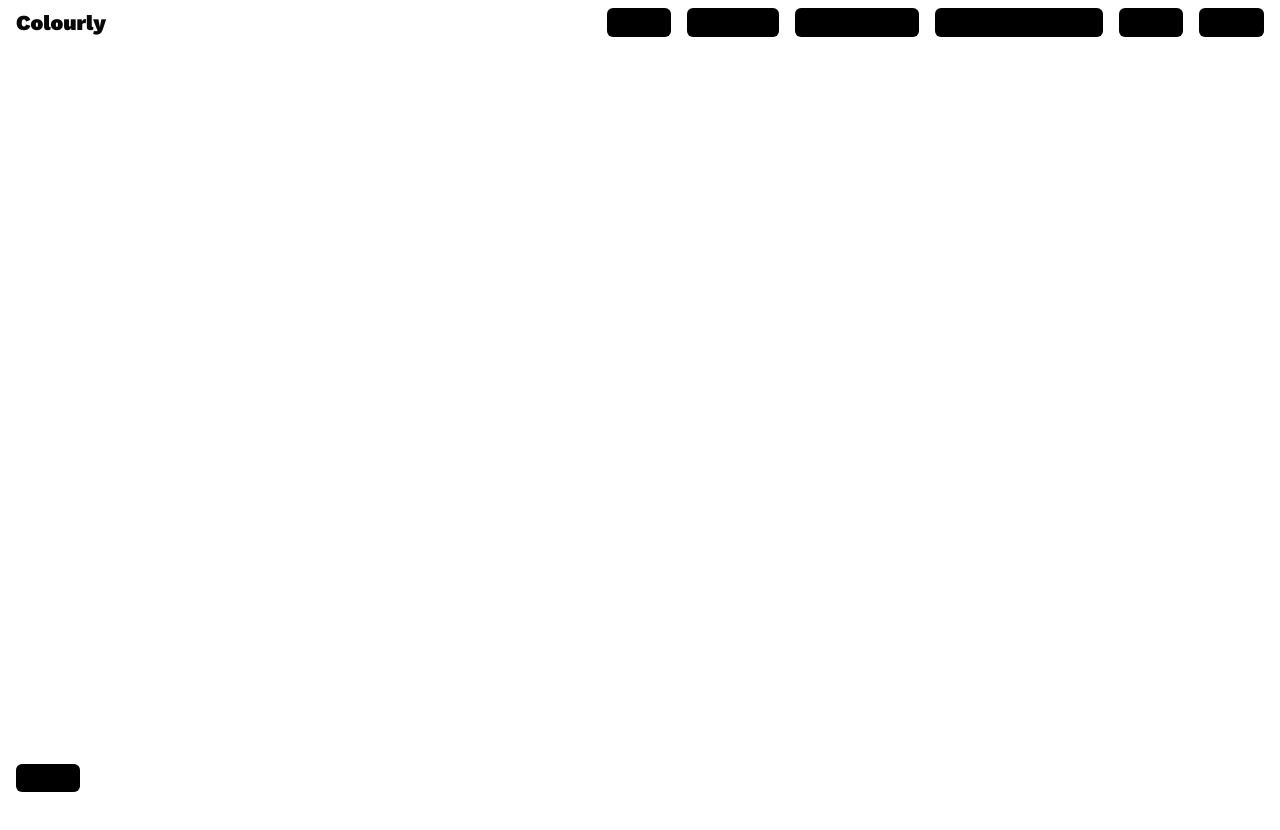
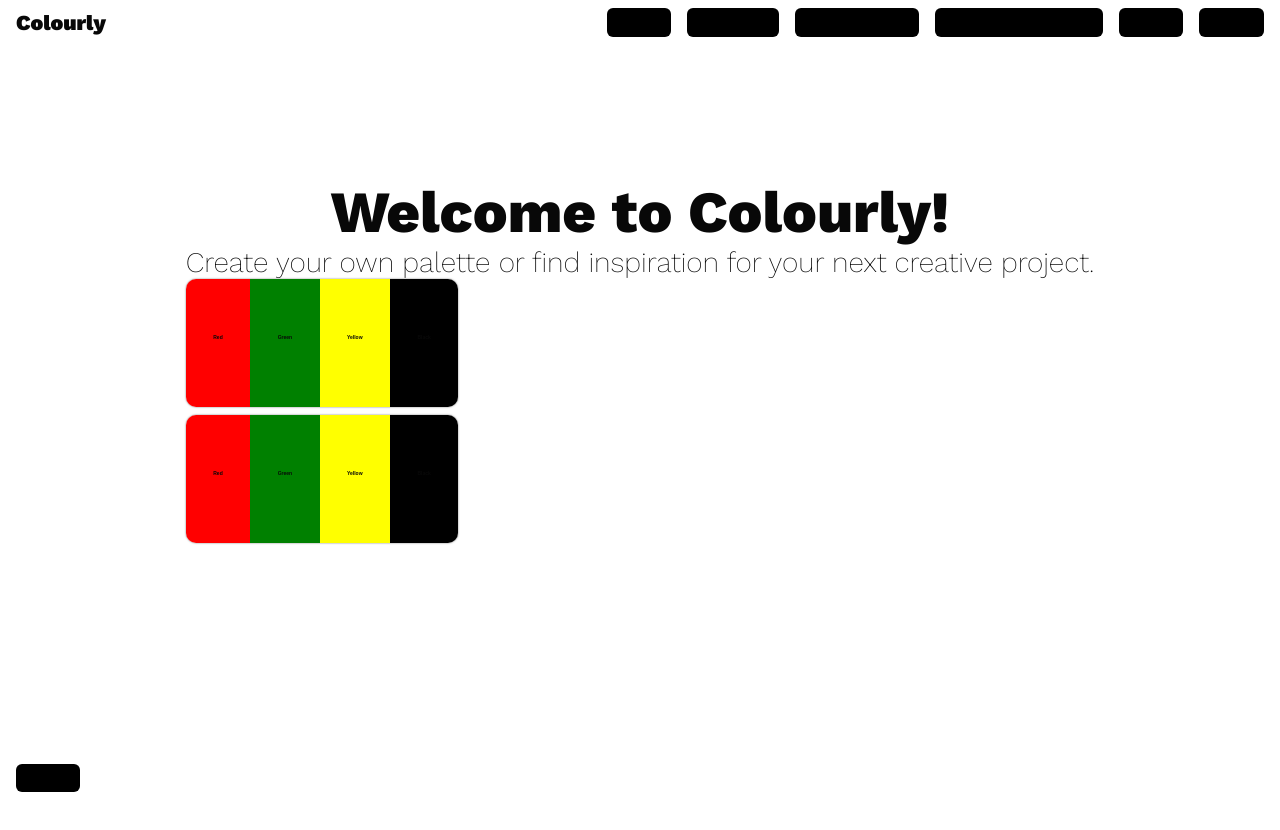
Before and after one commit to sneham-boop/colourly, a Next.js app: page / in a window 1280 px wide. Shown: the top 830 px of the page. Built offline with nearby package versions, Linux system fonts and the light colour scheme.

Commit message:
Add components for palettes and colours

```diff
--- /dev/null
+++ b/src/components/Homepage/Homepage.module.scss
@@ -0,0 +1,29 @@
+@import "../../sass/global";
+
+.home {
+  padding: 0 1em;
+  background-color: $white;
+  background-color: rgba(0, 0, 0, 0);
+  height: 100vh;
+  display: flex;
+  flex-direction: column;
+  justify-content: center;
+  align-items: center;
+  .intro {
+    padding-bottom: 10rem;
+  }
+  h3 {
+    margin: 0;
+    color: $black;
+    font-weight: $bold;
+    font-size: $font-size-h2;
+    text-align: center;
+  }
+  p {
+    margin: 0;
+    color: $black;
+    font-size: $font-size-p-lg;
+    font-weight: $extra-thin;
+    text-align: center;
+  }
+}
--- /dev/null
+++ b/src/components/Homepage/index.js
@@ -0,0 +1,22 @@
+import ShowPalettes from "../ShowPalettes";
+import styles from "./Homepage.module.scss";
+
+export default function Homepage() {
+  // const user = { firstname: "Sneha", lastname: "Mahajan" };
+  return (
+    <section className={styles.home}>
+      {/* {user ? (
+        <h3>Welcome, {user.firstname}!</h3>
+      ) : ( */}
+      <div id="heading-container" className={styles.intro}>
+        <h3 id="heading">Welcome to Colourly!</h3>
+        <p id="sub-heading">
+          Create your own palette or find inspiration for your next creative
+          project.
+        </p>
+        <ShowPalettes/>
+      </div>
+      {/* )} */}
+    </section>
+  );
+}
--- /dev/null
+++ b/src/components/ShowPalettes/Palette/Color.jsx
@@ -0,0 +1,11 @@
+import styles from "../ShowPalettes.module.scss";
+
+export default function Color({ color }) {
+  return (
+    <>
+      <span className={styles.colour} style={{ backgroundColor: `${color}` }}>
+        {color}
+      </span>
+    </>
+  );
+}
--- /dev/null
+++ b/src/components/ShowPalettes/Palette/index.js
@@ -0,0 +1,18 @@
+import Color from "./Color";
+import styles from "../ShowPalettes.module.scss";
+
+export default function Palette({}) {
+  return (
+    <>
+      <div className={styles["single-combination"]}>
+        <section className={styles.combination}>
+          <Color color="Red" />
+          <Color color="Green" />
+          <Color color="Yellow" />
+          <Color color="Black" />
+        </section>
+        <div className={styles["combination-info"]}></div>
+      </div>
+    </>
+  );
+}
--- /dev/null
+++ b/src/components/ShowPalettes/ShowPalettes.module.scss
@@ -0,0 +1,120 @@
+#combinations-container {
+  display: flex;
+  flex-direction: row;
+  justify-content: center;
+  gap: 2em;
+  flex-wrap: wrap;
+  padding: 2em;
+  width: 100%;
+  margin: 0px;
+  margin-bottom: 5em;
+}
+
+.single-combination {
+  display: flex;
+  flex-direction: column;
+  gap: 0.5em;
+  width: 30vw;
+}
+
+.combination {
+  display: flex;
+  flex-direction: row;
+  gap: 0px;
+  height: 8em;
+  /* width: 30vw; */
+  /* min-width: 350px; */
+  border-radius: 10px;
+  overflow: hidden;
+  box-shadow: 0 0 2px rgb(110, 110, 110);
+}
+
+.colour {
+  flex-grow: 1;
+  flex-shrink: 4;
+  text-align: center;
+  padding: 55px 0; /* to center text*/
+  vertical-align: middle;
+  font-family: "Ubuntu", sans-serif;
+  font-weight: bold;
+  font-size: 5px;
+}
+
+.colour:hover {
+  flex-grow: 2;
+  transition-duration: 0.3s;
+  cursor: pointer;
+  font-size: 15px;
+}
+
+.combination-info {
+  display: flex;
+  flex-direction: row;
+  justify-content: end;
+  gap: 1em;
+  margin-right: 1em;
+  color: rgb(110, 110, 110);
+}
+
+.combination-info i {
+  padding-top: 4px;
+}
+
+.material-symbols-rounded {
+  font-variation-settings: "FILL" 0, "wght" 400, "GRAD" 0, "opsz" 48;
+}
+
+.combination-info:hover {
+  color: black;
+  cursor: pointer;
+}
+
+.combination-info p {
+  margin: 0px;
+}
+
+#add-more-combinations {
+  background-color: #0066ff;
+  color: white;
+  font-family: "Ubuntu", sans-serif;
+  padding: 5px 10px;
+  border-radius: 8px;
+}
+
+#add-more-combinations:hover {
+  background-color: #0055ff;
+  transition-duration: 0.2s;
+  cursor: pointer;
+}
+
+#add-more-combinations a {
+  color: white;
+}
+
+/* Media Queries */
+@media (min-width: 0px) and (max-width: 738px) {
+  .single-combination {
+    width: 90vw;
+  }
+}
+
+@media (min-width: 0px) and (max-width: 990px) {
+  .combination {
+    height: 7em;
+  }
+  .colour {
+    padding: 45px 0; /* to center text*/
+  }
+}
+
+@media (min-width: 739px) and (max-width: 1250px) {
+  .single-combination {
+    width: 40%;
+  }
+}
+
+@media (min-width: 1251px) and (max-width: 1429px) {
+  .single-combination {
+    width: 30%;
+  }
+}
--- /dev/null
+++ b/src/components/ShowPalettes/index.js
@@ -0,0 +1,13 @@
+import Palette from "./Palette";
+import styles from "./ShowPalettes.module.scss";
+
+export default function ShowPalettes({}) {
+  return (
+    <>
+      <div id="combinations-container">
+        <Palette />
+        <Palette />
+      </div>
+    </>
+  );
+}
--- a/src/pages/index.js
+++ b/src/pages/index.js
@@ -4,6 +4,8 @@ import { Inter } from 'next/font/google'
 import styles from '@component/styles/Home.module.css'
 
 const inter = Inter({ subsets: ['latin'] })
+
+import Homepage from "../components/Homepage";
 
 export default function Home() {
   return (
@@ -14,12 +16,7 @@ export default function Home() {
         <meta name="viewport" content="width=device-width, initial-scale=1" />
         <link rel="icon" href="/favicon.ico" />
       </Head>
-      <main className={styles.main}>
-
-
-
-
-      </main>
+      <Homepage />
     </>
   )
 }
```
